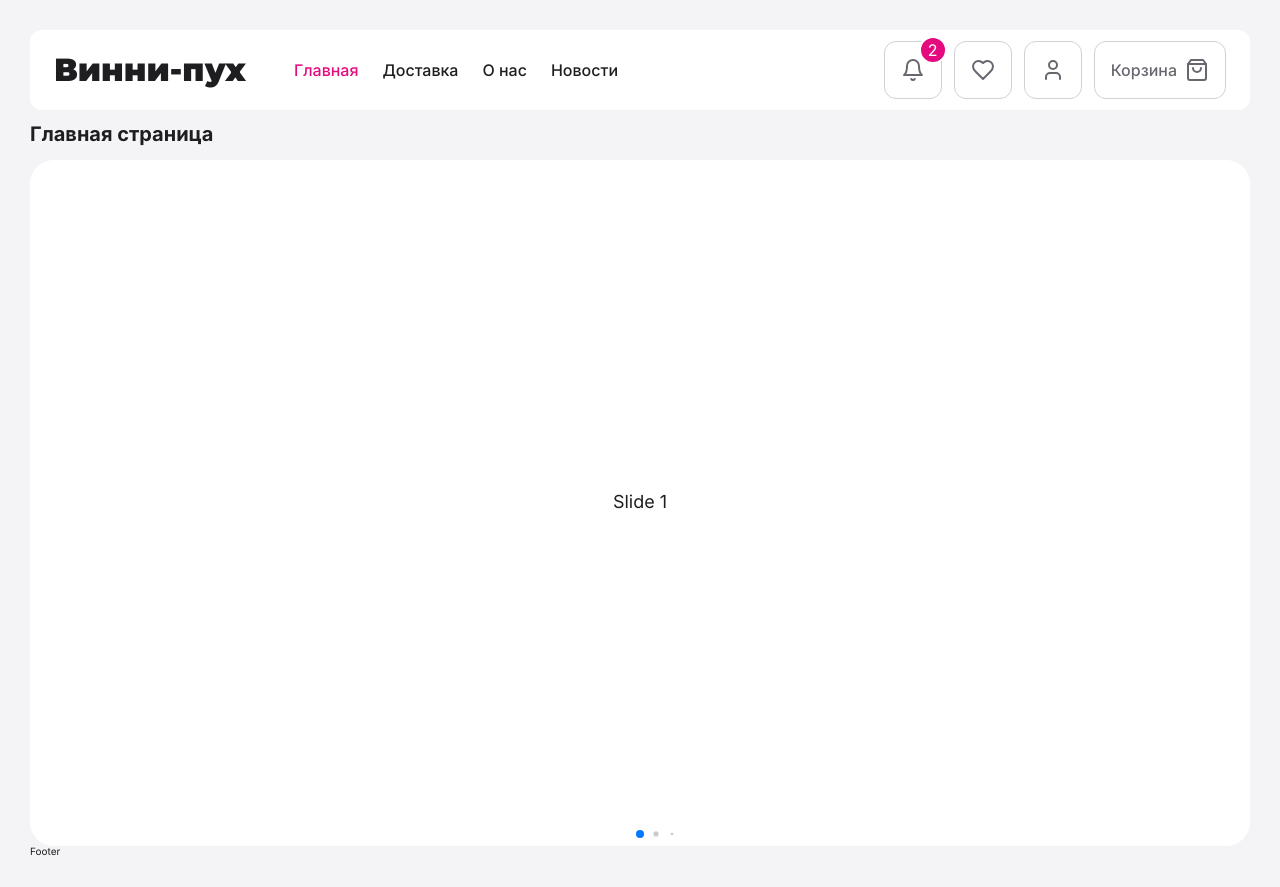
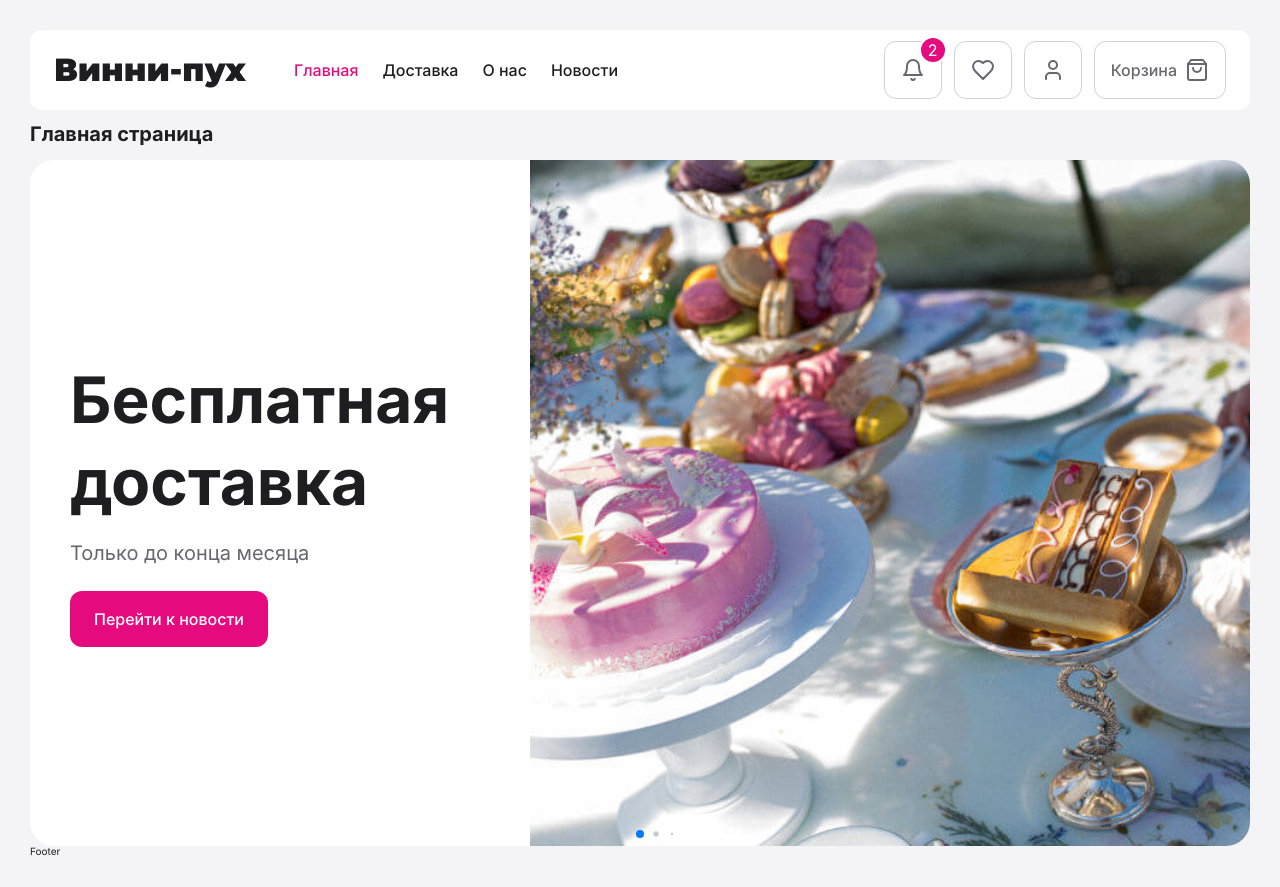
Before and after one commit to DStarky/vinnie, a React (Create React App) app: page / in a window 1280 px wide. Built offline with nearby package versions, Linux system fonts and the light colour scheme.

Commit message:
made SingleSlider

```diff
--- /dev/null
+++ b/src/components/SingleSlide/SingleSlide.jsx
@@ -0,0 +1,17 @@
+import styles from "./SingleSlide.module.scss";
+
+const SingleSlide = () => {
+  return (
+    <div className={styles.SingleSlide}>
+      <div className={styles.Content}>
+        <h1 className={styles.Title}>Бесплатная доставка</h1>
+        <p className={styles.Text}>Только до конца месяца</p>
+        <button className={styles.Button}>Перейти к новости</button>
+      </div>
+      <div className={styles.Cover}>
+        <img src="images/slider-1.jpg" className={styles.Image} />
+      </div>
+    </div>
+  )
+}
+export default SingleSlide
--- /dev/null
+++ b/src/components/SingleSlide/SingleSlide.module.scss
@@ -0,0 +1,67 @@
+@import '../../assets/styles/variables';
+
+.SingleSlide {
+  height: 100%;
+  width: 100%;
+  display: flex;
+  align-items: center;
+  gap: 1.2rem;
+}
+
+.Content {
+  flex: 1 0 40%;
+  text-align: left;
+  padding-left: 4rem;
+}
+
+.Title {
+  color: $color-font-main;
+  font-size: 6.4rem;
+  font-weight: 700;
+  line-height: 1.28;
+  margin: 0;
+}
+
+.Text {
+  margin-top: 1.6rem;
+  margin-bottom: 2.4rem;
+  color: $color-font-gray;
+  font-size: 2rem;
+  line-height: 1.4;
+}
+
+.Button {
+  border: none;
+  outline: none;
+  background-color: $color-main;
+  cursor: pointer;
+
+  display: flex;
+  padding: 1.6rem 2.4rem;
+  border-radius: 1.2rem;
+  justify-content: center;
+  align-items: center;
+
+  color: #FFF;
+  font-size: 1.6rem;
+  font-weight: 500;
+  line-height: 1.5;
+
+  transition: filter .25s ease;
+
+  &:hover {
+    filter: brightness(1.1);
+  }
+}
+
+.Cover {
+  height: 100%;
+  background-color: red;
+}
+
+.Image {
+  width: 100%;
+  height: 100%;
+  display: block;
+  object-fit: cover;
+}
--- a/src/components/Slider/Slider.jsx
+++ b/src/components/Slider/Slider.jsx
@@ -6,6 +6,8 @@ import 'swiper/css/pagination';
 import { Pagination } from 'swiper/modules';
 
 import styles from './Slider.module.scss'
+
+import SingleSlide from '../SingleSlide/SingleSlide';
 
 const Slider = () => {
   return (
@@ -17,7 +19,7 @@ const Slider = () => {
         modules={[Pagination]}
         className={`mySwiper ${styles.Swiper}`}
       >
-        <SwiperSlide className={styles.Slide}>Slide 1</SwiperSlide>
+        <SwiperSlide className={styles.Slide}><SingleSlide /></SwiperSlide>
         <SwiperSlide className={styles.Slide}>Slide 2</SwiperSlide>
         <SwiperSlide className={styles.Slide}>Slide 3</SwiperSlide>
         <SwiperSlide className={styles.Slide}>Slide 4</SwiperSlide>
--- a/src/components/Slider/Slider.module.scss
+++ b/src/components/Slider/Slider.module.scss
@@ -7,6 +7,7 @@
   font-size: 18px;
   background: #fff;
   border-radius: 24px;
+  overflow: hidden;
 
   /* Center slide text vertically */
   display: flex;
```
Also changed, not shown: public/images/slider-1.jpg (added).
